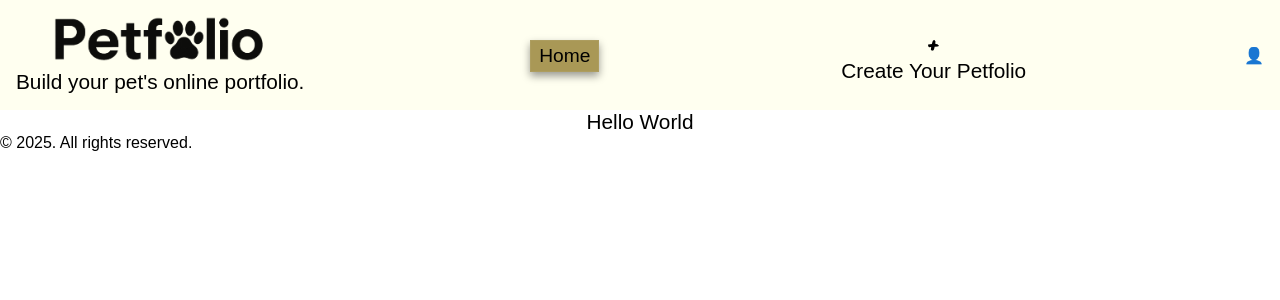
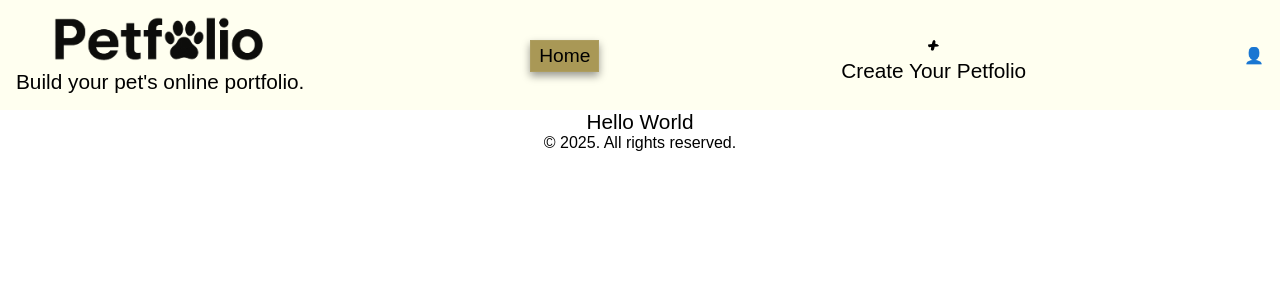
Before and after one commit to fraserelliott/petfolio, a React (Vite) app in the folder frontend/: page / in a window 1280 px wide. Shown: the top 300 px of the page. Built offline with nearby package versions, Linux system fonts and the light colour scheme; no server answers.

Commit message:
updated footer to be centered

```diff
--- a/frontend/src/components/Footer.jsx
+++ b/frontend/src/components/Footer.jsx
@@ -1,6 +1,6 @@
 export const Footer = () => {
   return (
-    <footer>
+    <footer style={{textAlign: "center"}}>
       <p>&copy; {new Date().getFullYear()}. All rights reserved.</p>
     </footer>
   );
```
